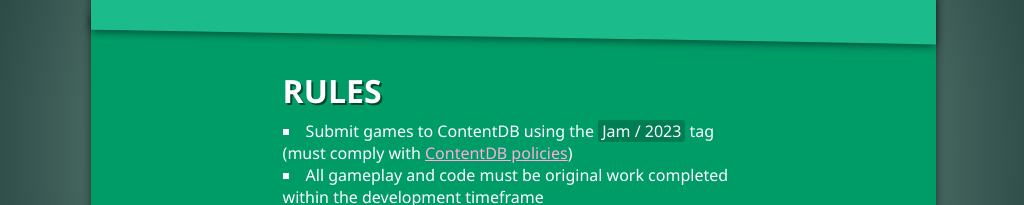
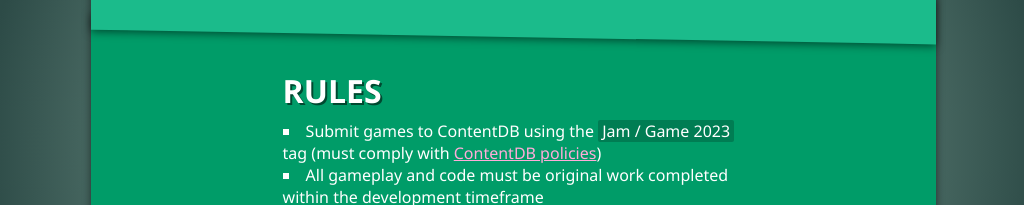
Before and after one commit to GreenXenith/minetestgamejam, a plain HTML site: page site/index.html in a window 1280 px wide. Shown: the part 1056-1261 px from the top of the page, without its empty margins (127-1151 px from the left). Drawn offline with Linux system fonts and the light colour scheme.

Commit message:
Fix jam CDB tag

```diff
--- a/site/index.html
+++ b/site/index.html
@@ -71,7 +71,7 @@
             <div id="rules" class="content">
                 <h1>Rules</h1>
                 <ul>
-                    <li>Submit games to ContentDB using the <code>Jam / 2023</code> tag (must comply with <a href="https://content.minetest.net/policy_and_guidance/" target="_blank">ContentDB policies</a>)</li>
+                    <li>Submit games to ContentDB using the <code>Jam / Game 2023</code> tag (must comply with <a href="https://content.minetest.net/policy_and_guidance/" target="_blank">ContentDB policies</a>)</li>
                     <li>All gameplay and code must be original work completed within the development timeframe</li>
                     <li>Third-party or AI assets and libraries may be used if thoroughly documented and properly licensed
                     <li>Groups may participate (all member usernames must be included in the <code>Maintainers</code> ContentDB field)</li>
```
